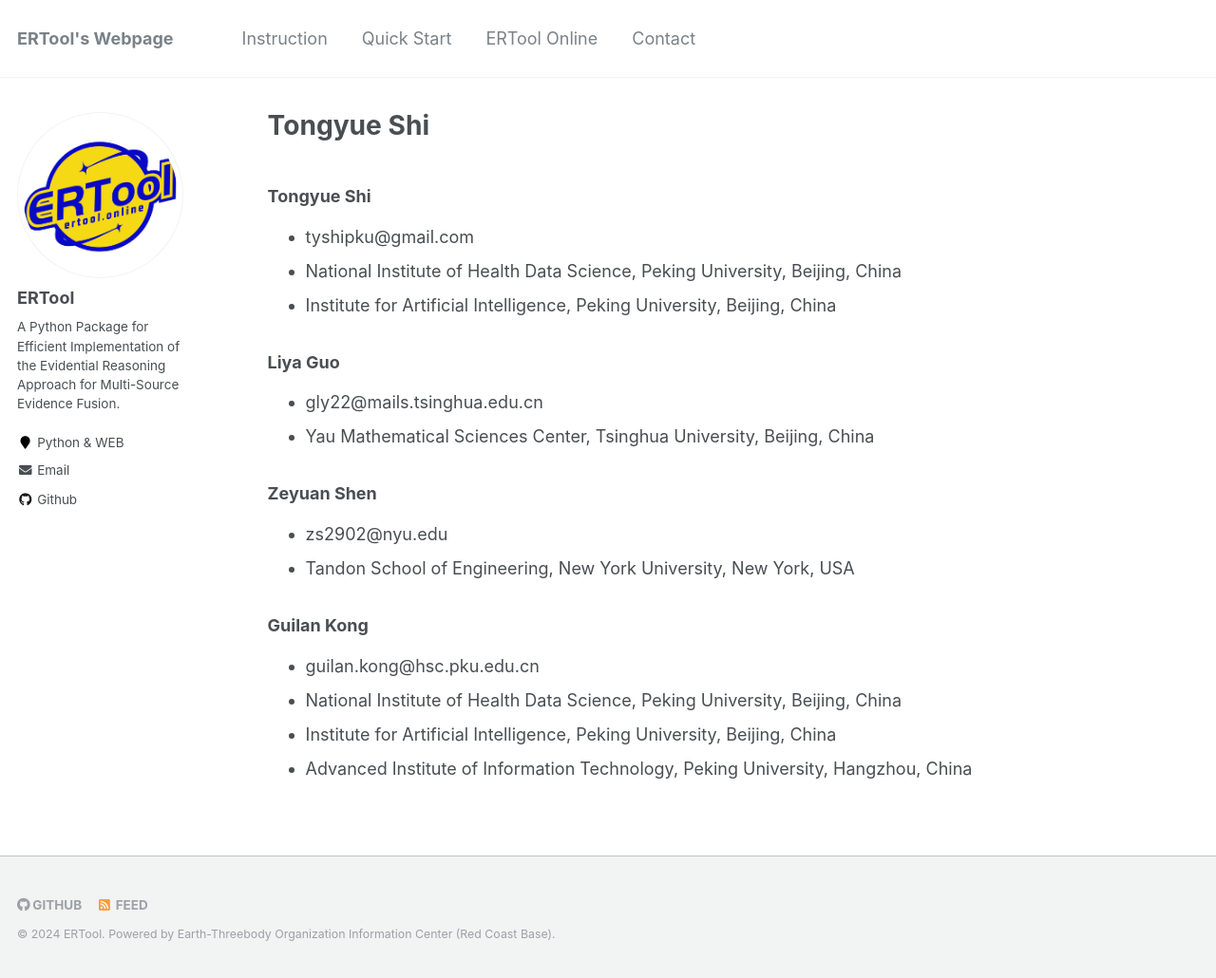
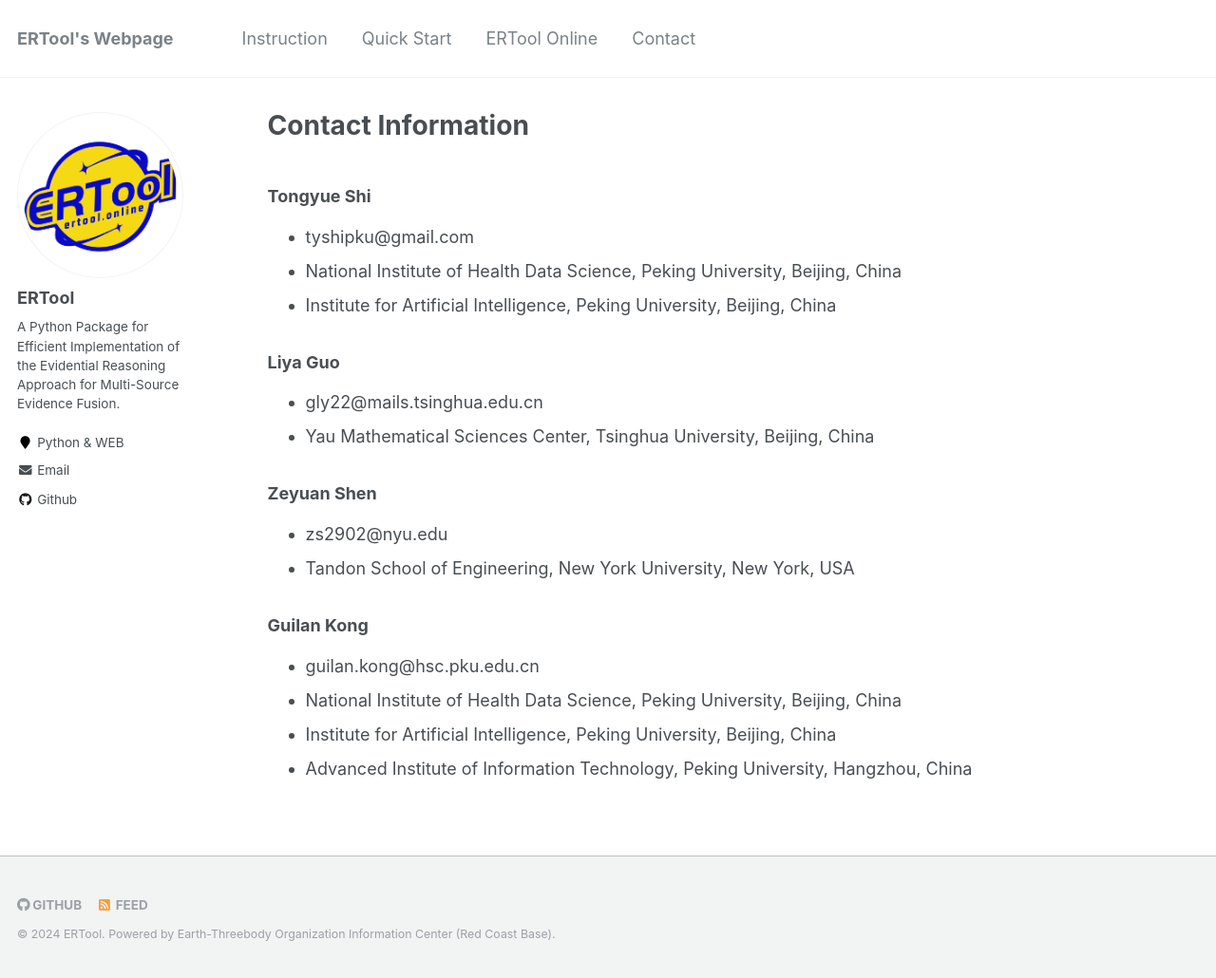
Before and after one commit to shitongyue/shitongyue.github.io, a Jekyll site: the page built from _pages/cn.md, in a window 1280 px wide and 1030 px high. Shown: the whole window at 95% size. Built offline with Jekyll 4.4.1, drawn with Linux system fonts in a browser that asks for light colours; our own code applies the rules of GitHub Pages for plain Markdown files.

Commit message:
Update cn.md

```diff
--- a/_pages/cn.md
+++ b/_pages/cn.md
@@ -1,6 +1,6 @@
 ---
 permalink: /cn/
-# title: "Contact"
+title: "Contact Information"
 author_profile: true
 redirect_from:
   - /cn/
```
